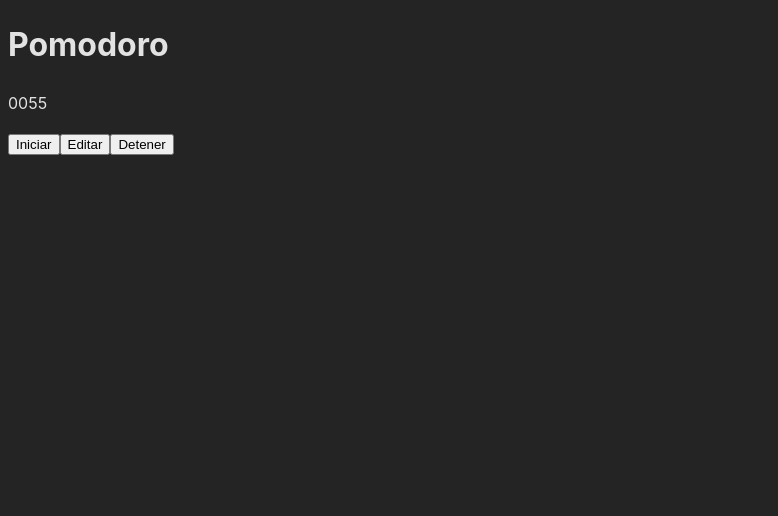
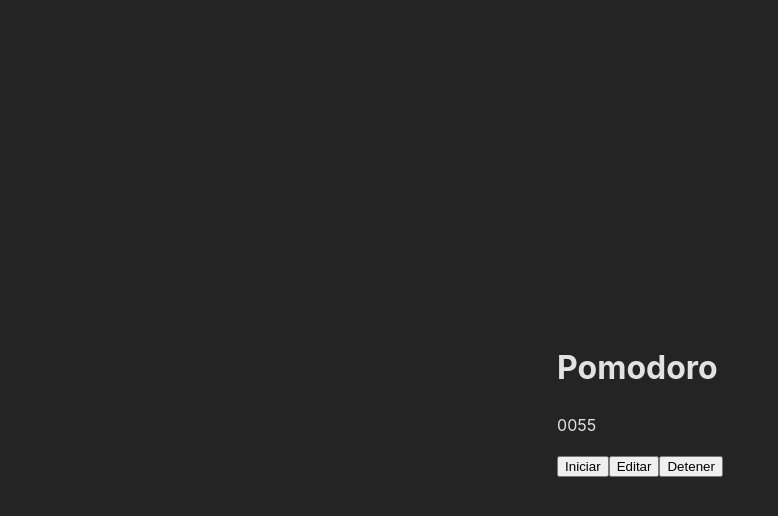
Before and after one commit to CSamu7/pomodoro-with-modal, a React (Vite) app: page / in a window 1280 px wide. Shown: the top 516 px of the page, without its empty margins (0-778 px from the left). Built offline with nearby package versions, Linux system fonts and the light colour scheme.

Commit message:
add styles to body

```diff
--- a/src/App.css
+++ b/src/App.css
@@ -0,0 +1,8 @@
+body{
+  display: flex;
+  align-items: center;
+  justify-content: center;
+
+  min-height: 100vh;
+  margin: 0;
+}
```
